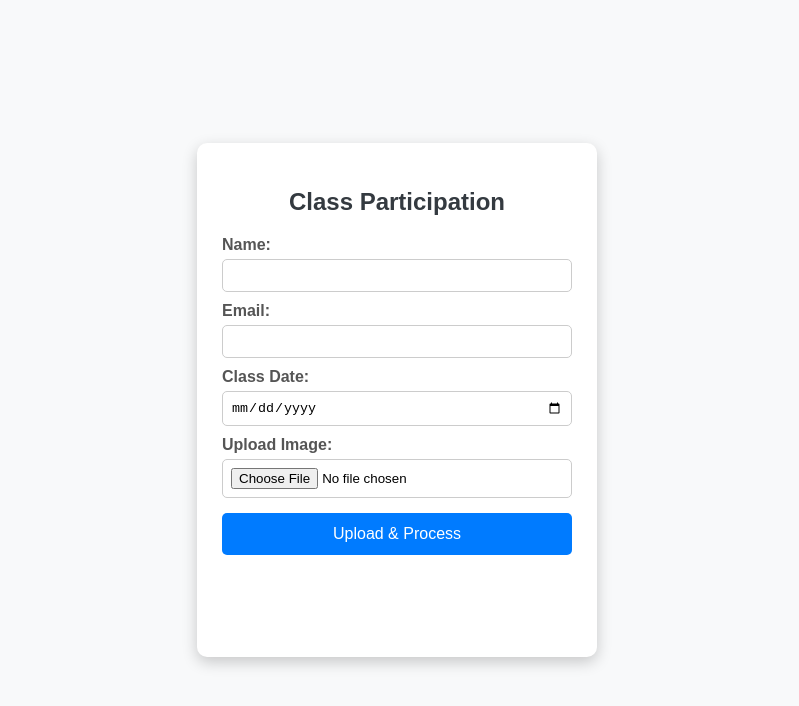
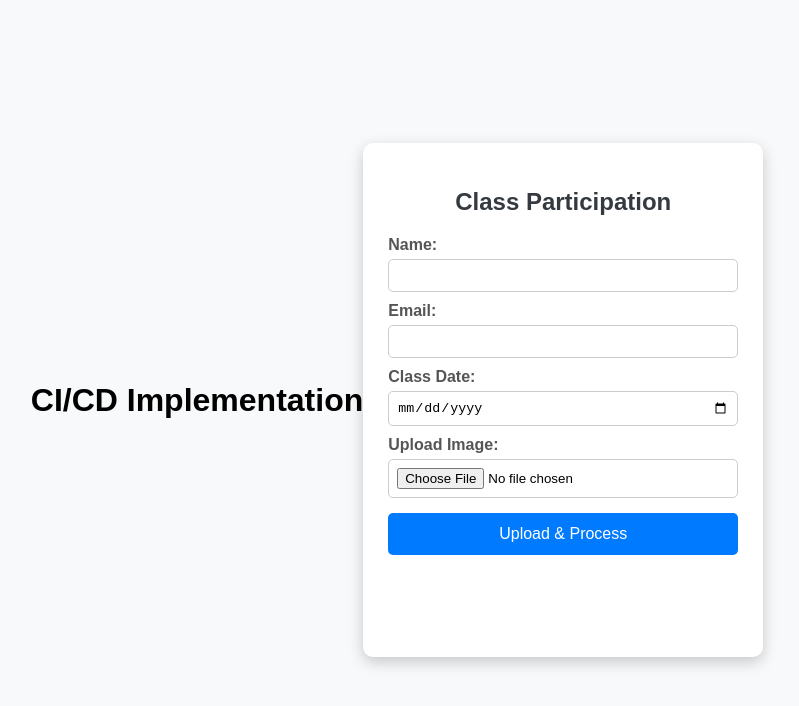
Before and after one commit to sreeja1717/AmplifyIaC, a plain HTML site: page index.html in a window 1280 px wide. Shown: the whole page, without its empty margins (243-1042 px from the left). Drawn offline with Linux system fonts and the light colour scheme.

Commit message:
test commit

```diff
--- a/index.html
+++ b/index.html
@@ -4,6 +4,7 @@
   <meta charset="UTF-8" />
   <meta name="viewport" content="width=device-width, initial-scale=1.0"/>
   <title>Class Participation</title>
+  <h1>CI/CD Implementation</h1>
   <style>
     body {
       font-family: Arial, sans-serif;
```
